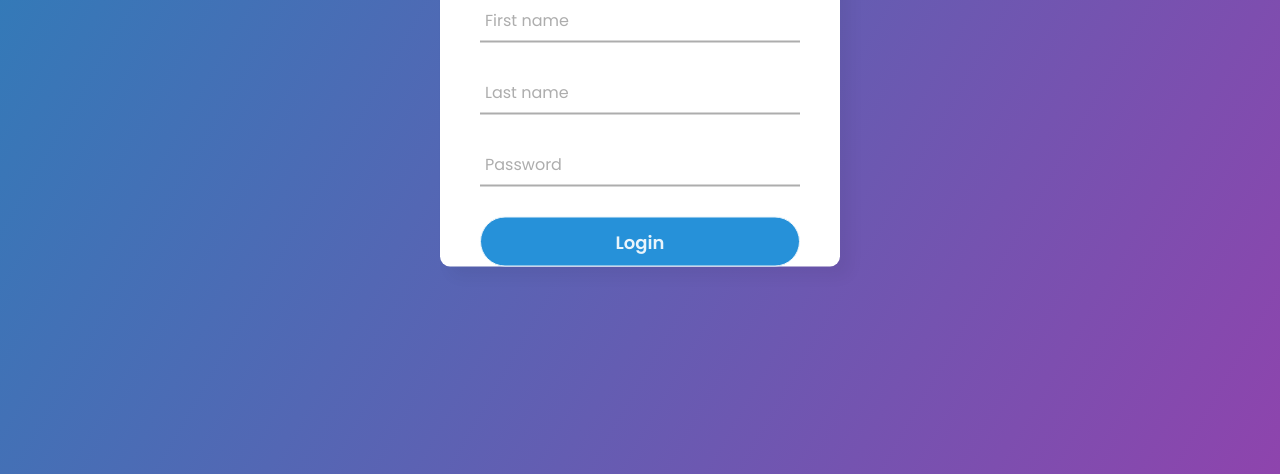
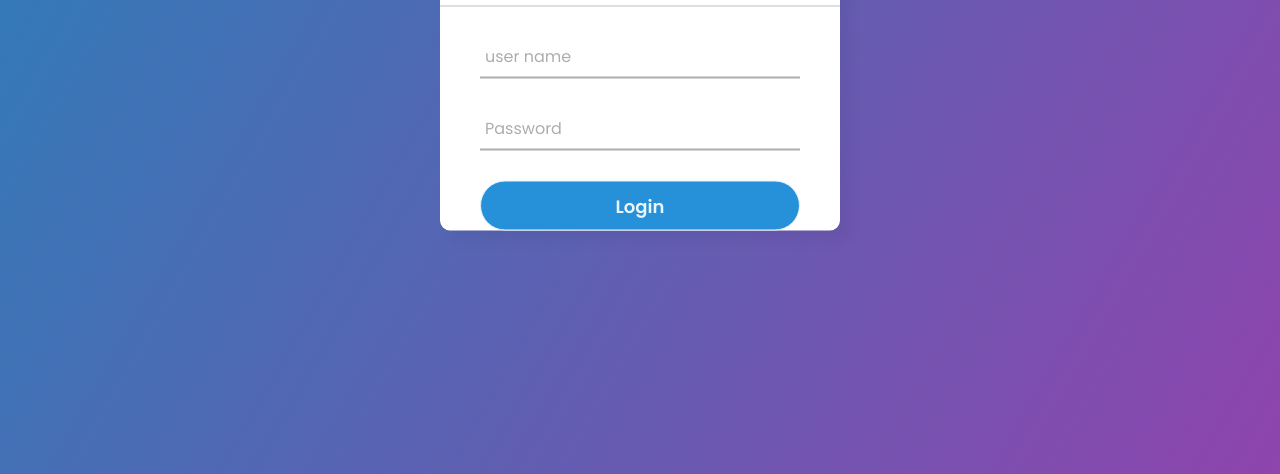
Before and after one commit to aichakone/gamem, a plain HTML site: page index.html in a window 1280 px wide. Shown: the part 326-800 px from the top of the page. Drawn offline with Linux system fonts and the light colour scheme.

Commit message:
Update index.html

```diff
--- a/index.html
+++ b/index.html
@@ -13,13 +13,9 @@
         <div class="txt_field">
           <input type="text" required>
           <span></span>
-          <label>First name</label>
+          <label>user name</label>
         </div>
-        <div class="txt_field">
-          <input type="text" required>
-          <span></span>
-          <label>Last name</label>
-        </div>
+
         <div class="txt_field">
           <input type="password" required>
           <span></span>
```
